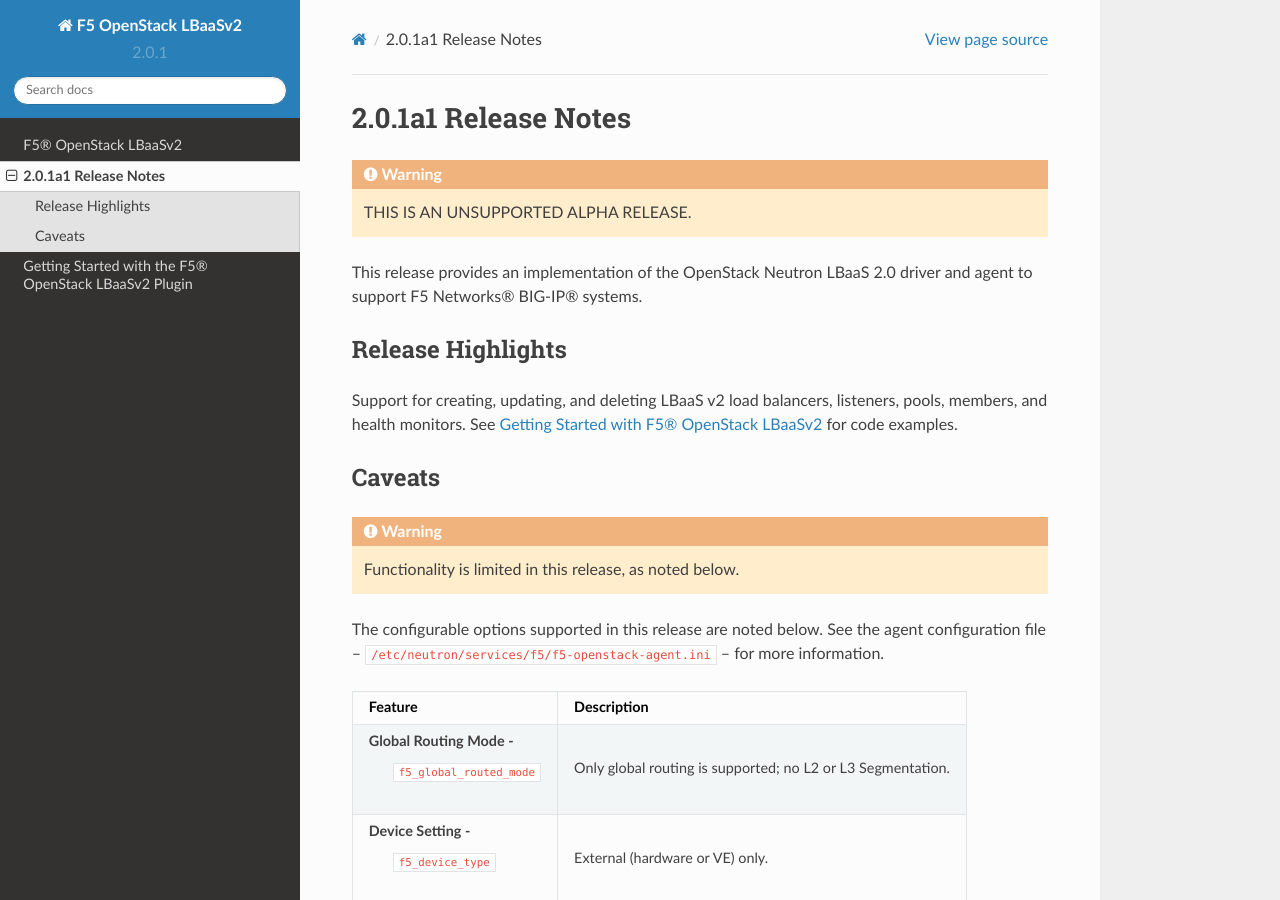
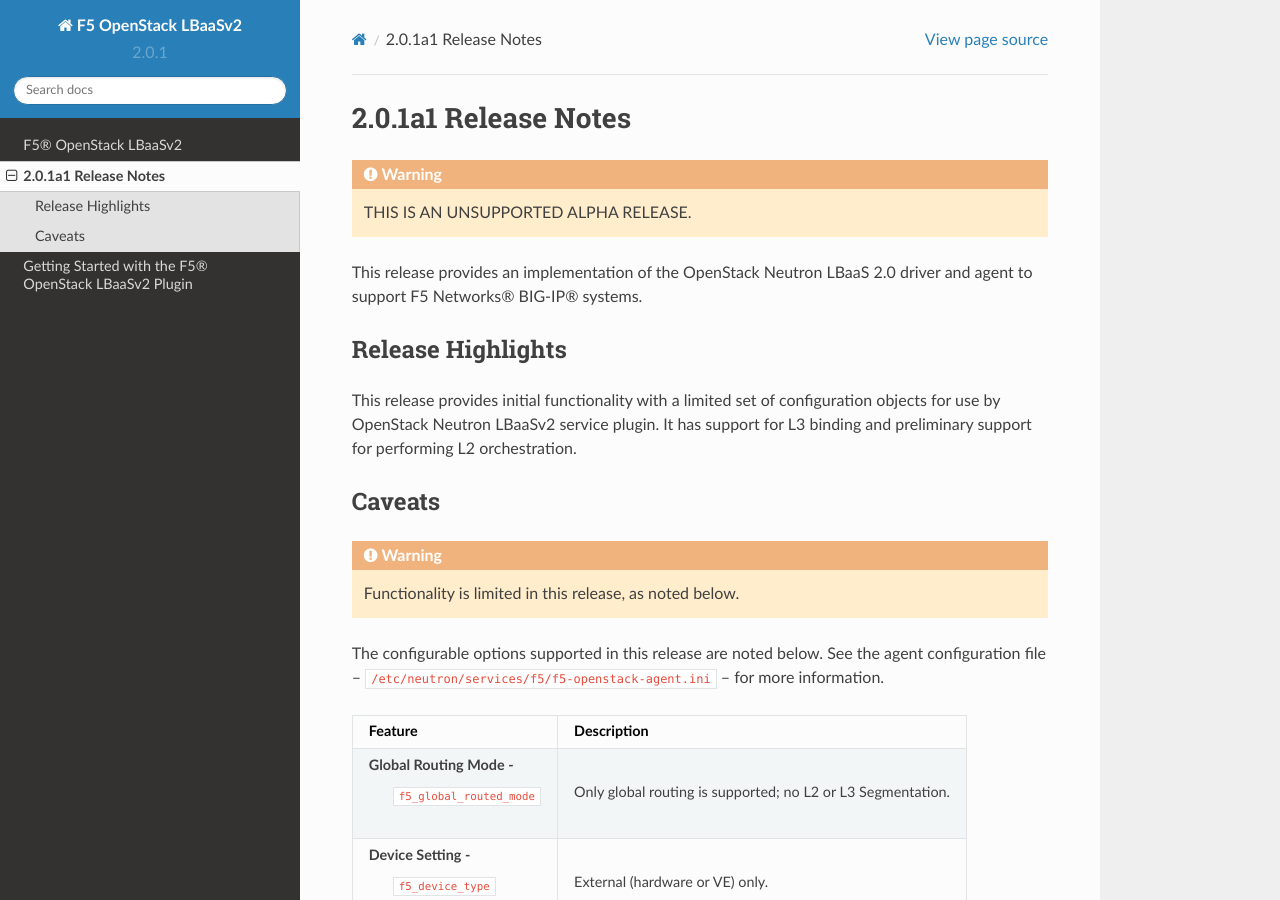
Before and after one commit to jputrino/f5-openstack-lbaasv2, a Sphinx documentation site: the page built from docs/release_notes.rst, in a window 1280 px wide and 900 px high. Built offline with Sphinx 7.4.7 and the Read the Docs theme 2.0.0, drawn with Linux system fonts in a browser that asks for light colours.

Commit message:
Update release_notes.rst
update release notes for v2.0.1a2

```diff
--- a/docs/release_notes.rst
+++ b/docs/release_notes.rst
@@ -16,7 +16,7 @@
 
 Release Highlights
 ------------------
-Support for creating, updating, and deleting LBaaS v2 load balancers, listeners, pools, members, and health monitors. See :ref:`Getting Started with F5® OpenStack LBaaSv2 <getting-started-lbaasv2>` for code examples.
+This release provides initial functionality with a limited set of configuration objects for use by OpenStack Neutron LBaaSv2 service plugin. It has support for L3 binding and preliminary support for performing L2 orchestration.
 
 Caveats
 -------
```
